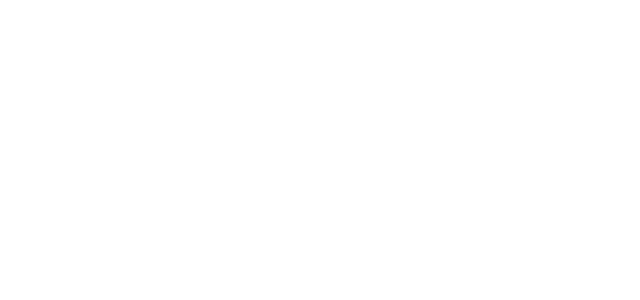
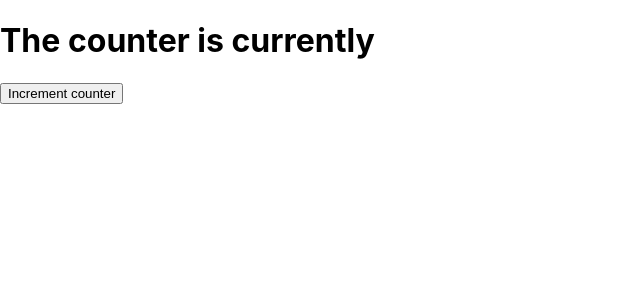
Before and after one commit to yuri014/learning-tdd, a React (Create React App) app in the folder click-counter/: page / in a window 1280 px wide. Shown: the top 300 px of the page, without its empty margins (0-640 px from the left). Built offline with nearby package versions, Linux system fonts and the light colour scheme.

Commit message:
adding increment button and counter display

```diff
--- a/click-counter/src/App.tsx
+++ b/click-counter/src/App.tsx
@@ -2,7 +2,9 @@
 
 function App() {
   return (
-    <div data-test="component-app">
+    <div data-test='component-app'>
+      <h1 data-test='counter-display'>The counter is currently</h1>
+      <button data-test='increment-button'>Increment counter</button>
     </div>
   );
 }
```
